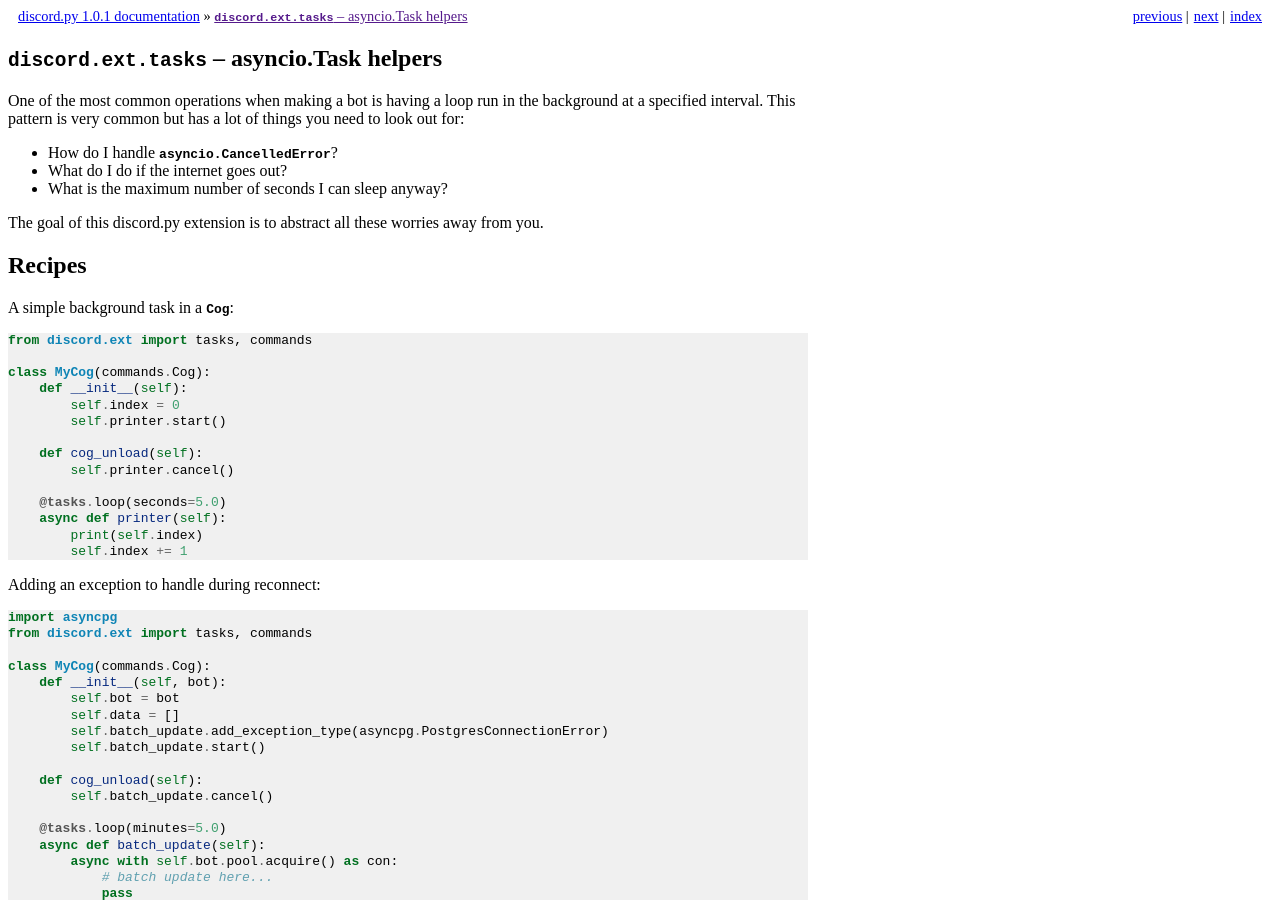
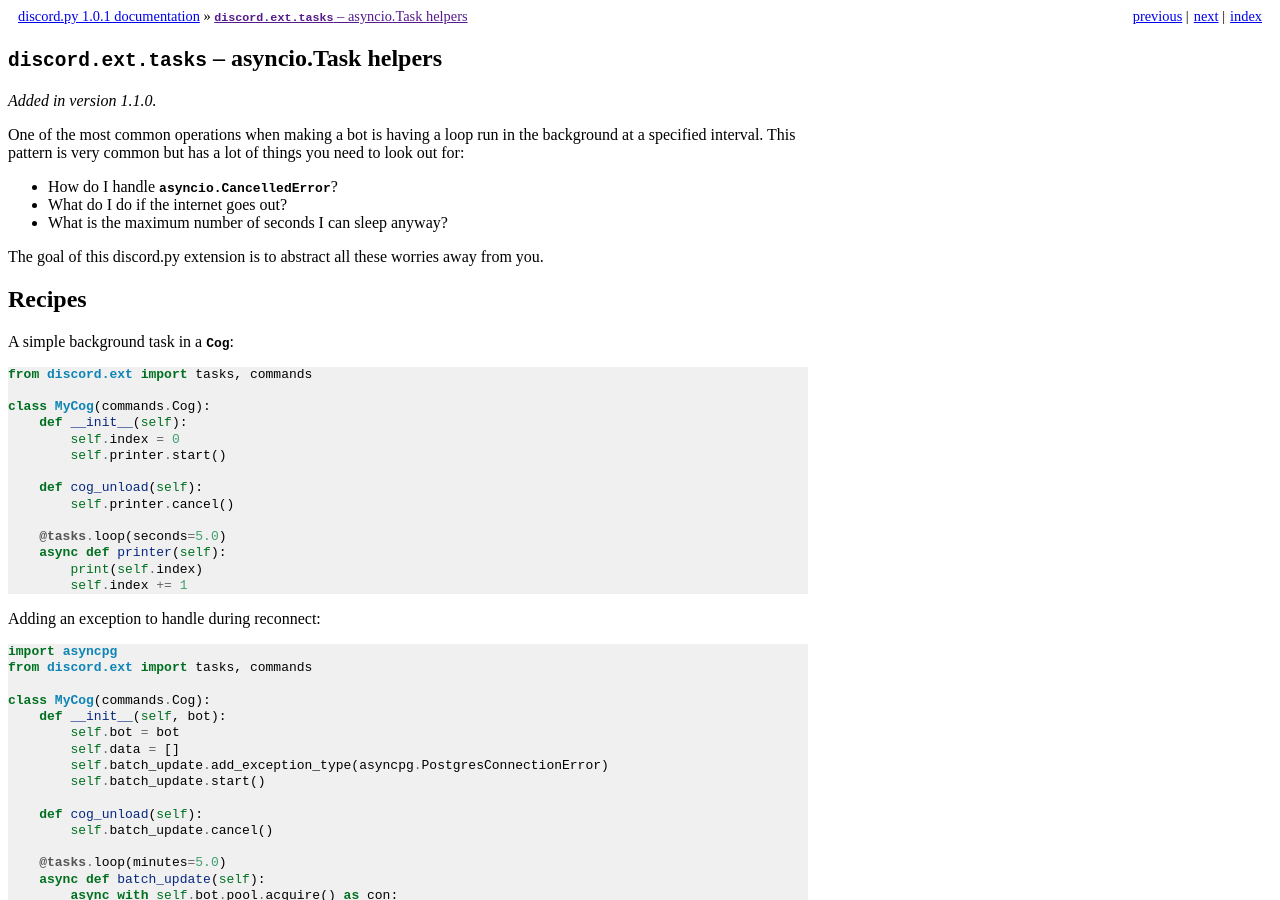
Before and after one commit to Rapptz/discord.py, a Sphinx documentation site: the page built from docs/ext/tasks/index.rst, in a window 1280 px wide and 900 px high. Built offline with Sphinx 7.4.7, drawn with Linux system fonts in a browser that asks for light colours.

Commit message:
[tasks] Document version added

```diff
--- a/docs/ext/tasks/index.rst
+++ b/docs/ext/tasks/index.rst
@@ -1,5 +1,7 @@
 ``discord.ext.tasks`` -- asyncio.Task helpers
 ====================================================
+
+.. versionadded:: 1.1.0
 
 One of the most common operations when making a bot is having a loop run in the background at a specified interval. This pattern is very common but has a lot of things you need to look out for:
 
```
